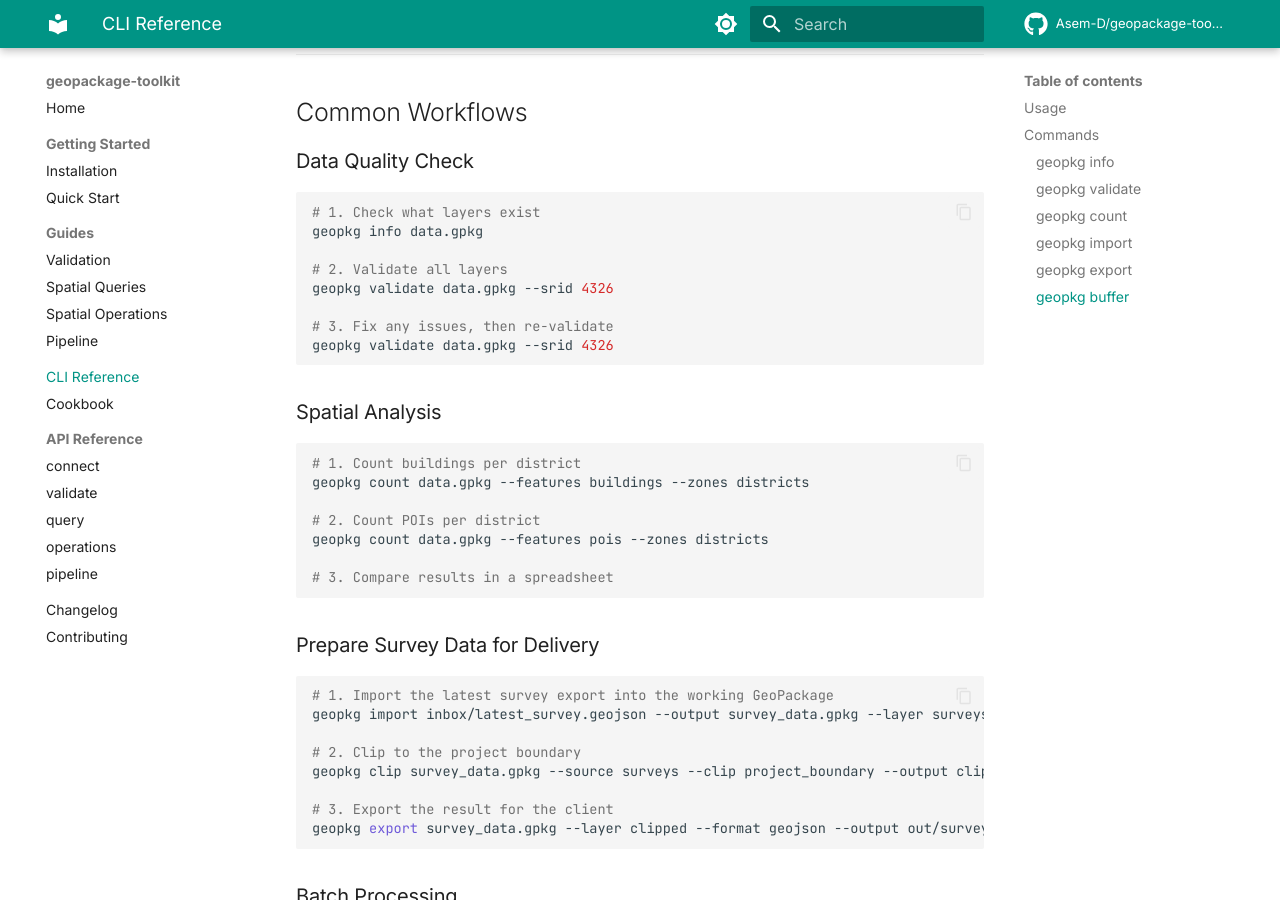
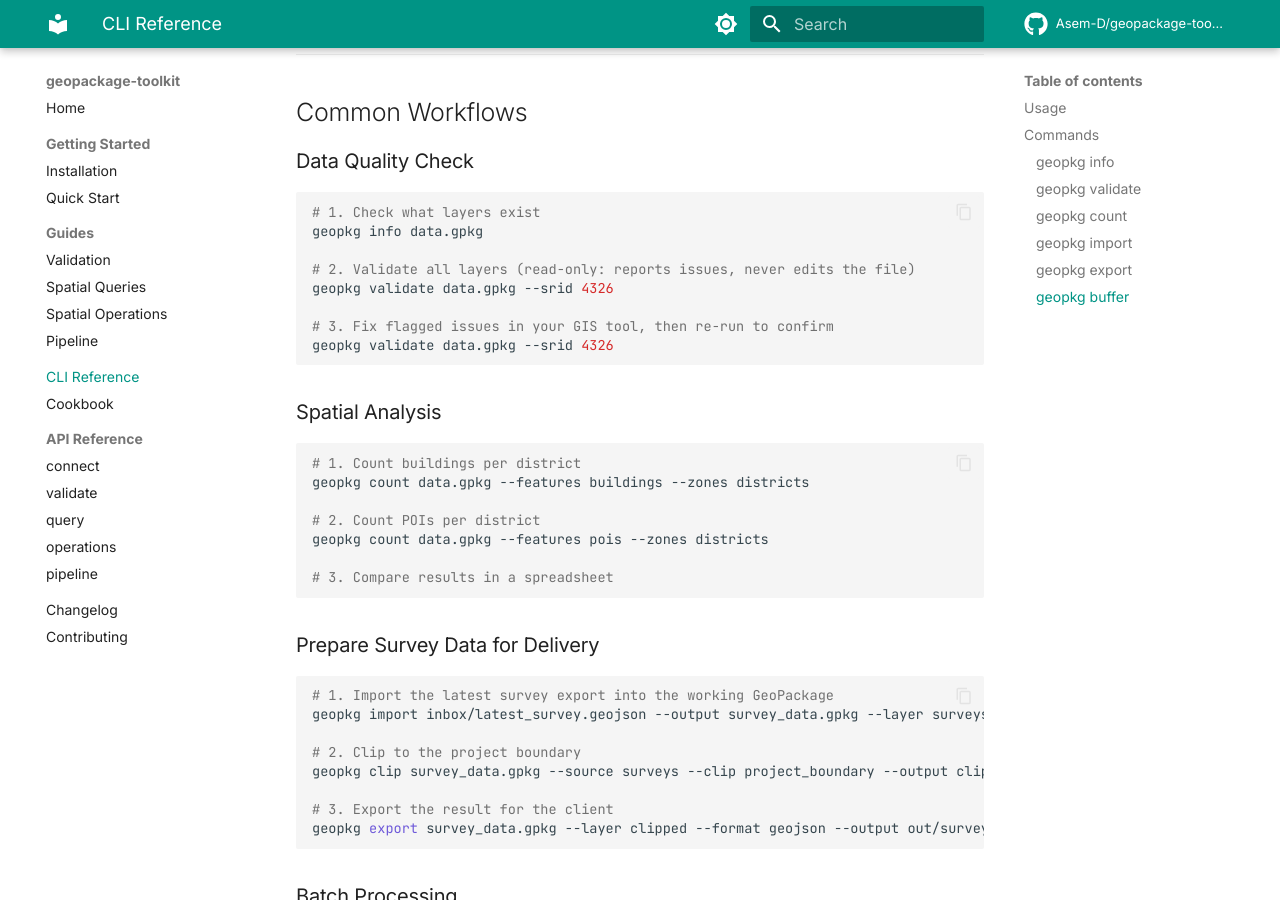
Before and after one commit to Asem-D/geopackage-toolkit, an MkDocs documentation site: the page built from docs/cli.md, in a window 1280 px wide and 900 px high, scrolled down 7356 px. Built offline with MkDocs 1.6.1 and Material for MkDocs 9.7.7, drawn with Linux system fonts in a browser that asks for light colours; comment, search, counter and statistics services are not loaded.

Commit message:
docs: clarify validate workflow steps (validate is read-only, re-run after external fixes)

````diff
--- a/docs/cli.md
+++ b/docs/cli.md
@@ -333,10 +333,10 @@ Report: pipeline.report.json
 # 1. Check what layers exist
 geopkg info data.gpkg
 
-# 2. Validate all layers
+# 2. Validate all layers (read-only: reports issues, never edits the file)
 geopkg validate data.gpkg --srid 4326
 
-# 3. Fix any issues, then re-validate
+# 3. Fix flagged issues in your GIS tool, then re-run to confirm
 geopkg validate data.gpkg --srid 4326
 ```
 
````
